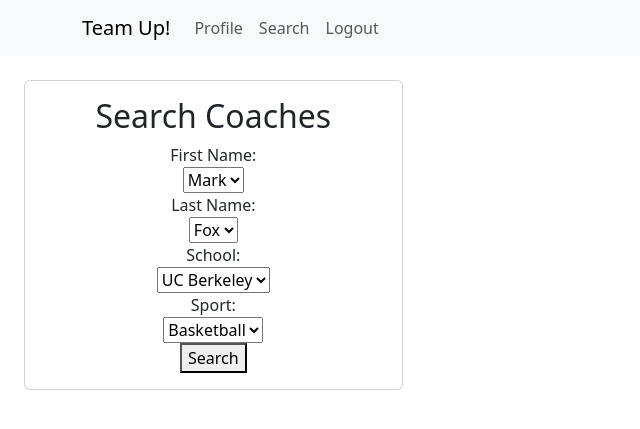
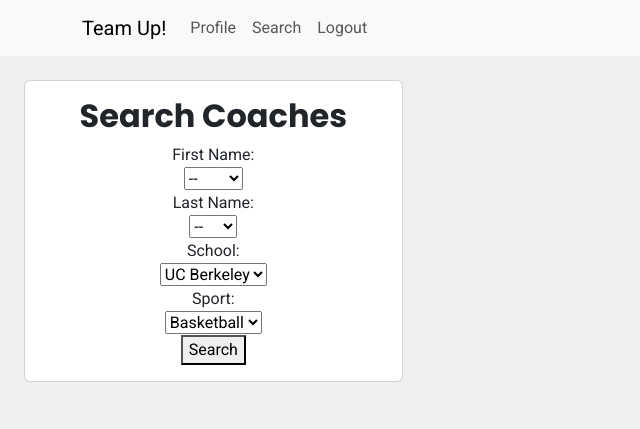
Before and after one commit to iareadrian/HB-college-athlete-recruiting, a Flask app: page /new-search in a window 1280 px wide. Shown: the top 429 px of the page, without its empty margins (0-640 px from the left). Run offline with Flask 2, Linux system fonts and the light colour scheme; the visitor is signed in with stand-in values (Sample User, id 1); data comes from the database, SQL or seed files in the repository.

Commit message:
Added background color. Allow users to enter no search criteria in some fields

```diff
--- a/crud.py
+++ b/crud.py
@@ -142,10 +142,10 @@ def search_students(fname=None, lname=None, gender=None, height=None,
     if gender:
         search = search.filter(model.Student.gender == gender)
 
-    if height:
+    if height is not None and height != -1:
         search = search.filter(model.Student.height == height)
 
-    if weight:
+    if weight is not None and weight != -1:
         search = search.filter(model.Student.weight == weight)
 
     if sport_name:
--- a/static/css/style.css
+++ b/static/css/style.css
@@ -1,3 +1,7 @@
+@import url('https://fonts.googleapis.com/css2?family=Roboto:wght@300;400;700&display=swap');
+@import url('https://fonts.googleapis.com/css2?family=Poppins:wght@300;400;700&display=swap');
+@import url('https://fonts.googleapis.com/css2?family=Playfair+Display:wght@400;700&display=swap');
+
 #results {
     max-height: 1080px;
     overflow: auto;
@@ -12,7 +16,18 @@
 }
 
 .profile-card {
-    border: 1px solid #ccc;
+    background-color: #ffffff;
+    border: 1px solid #ffffff;
     padding: 10px;
     margin: 10px 0;
 }
+
+h1, h2, h3 {
+    font-family: 'Poppins', sans-serif;
+    font-weight: 700; /* Bold weight */
+}
+
+body {
+    background-color: #efefef;
+    font-family: 'Roboto', sans-serif;
+}
--- a/templates/search-coaches.html
+++ b/templates/search-coaches.html
@@ -25,12 +25,14 @@
                             <label for="fname">First Name:</label>
                             <div id="fname">
                                 <select name="fname" id="fname">
+                                    <option value="">--</option>
                                     <option value="Mark">Mark</option>
                                 </select>
                             </div>
                             <label for="lname">Last Name:</label>
                             <div id="lname">
                                 <select name="lname" id="lname">
+                                    <option value="">--</option>
                                     <option value="Fox">Fox</option>
                                 </select>
                             </div>
--- a/templates/search-students.html
+++ b/templates/search-students.html
@@ -27,12 +27,14 @@
                             <label for="fname">First Name:</label>
                             <div id="fname">
                                 <select name="fname" id="fname">
+                                    <option value="">--</option>
                                     <option value="Chef">Chef</option>
                                 </select>
                             </div>
                             <label for="lname">Last Name:</label>
                             <div id="lname">
                                 <select name="lname" id="lname">
+                                    <option value="">--</option>
                                     <option value="Curry">Curry</option>
                                 </select>
                             </div>
@@ -47,12 +49,14 @@
                             <label for="height">Height in inches:</label>
                             <div id="height">
                                 <select name="height" id="height">
+                                    <option value="-1">--</option>
                                     <option value="75">75</option>
                                 </select>
                             </div>
                             <label for="weight">Weight in pounds:</label>
                             <div id="weight">
                                 <select name="weight" id="weight">
+                                    <option value="-1">--</option>
                                     <option value="190">190</option>
                                 </select>
                             </div>
```
